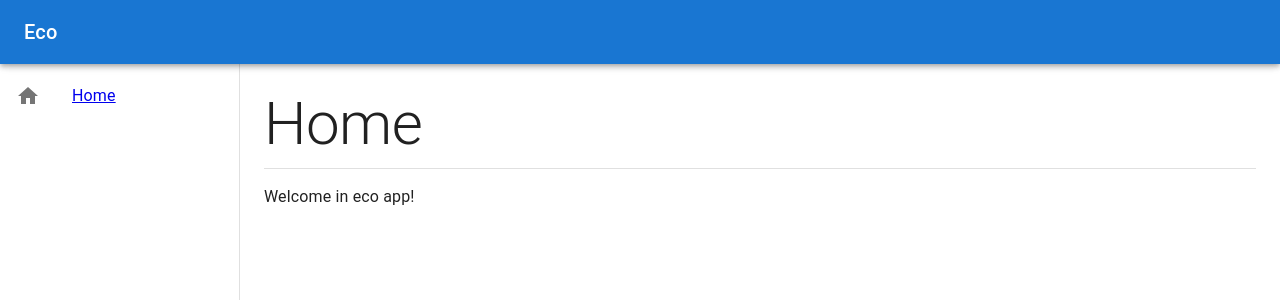
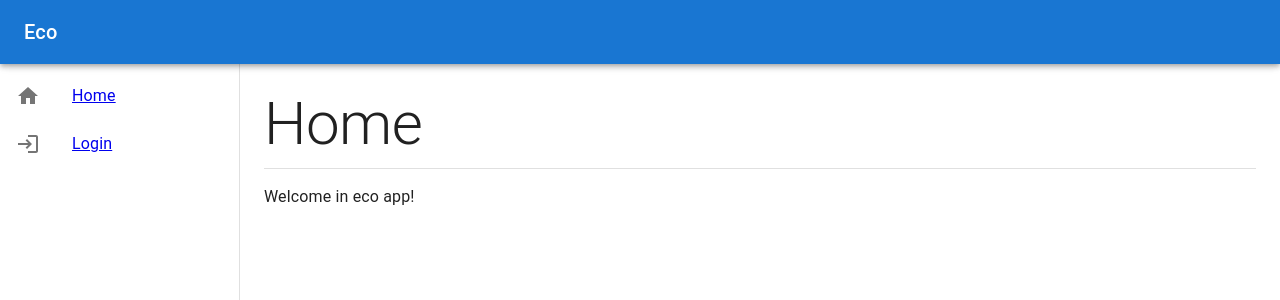
Before and after one commit to martinsvb/eco, a React (Vite) app in the folder apps/web/: page /home in a window 1280 px wide. Shown: the top 300 px of the page. Built offline with nearby package versions, Linux system fonts and the light colour scheme; no server answers; what @nestjs/common would draw is missing.

Commit message:
Layout and routing updated

```diff
--- a/apps/web/src/Router/routerConfiguration.tsx
+++ b/apps/web/src/Router/routerConfiguration.tsx
@@ -1,21 +1,32 @@
 import { Navigate, createBrowserRouter } from "react-router-dom";
+import { routes } from "@eco/config";
 import App from "../app/app";
 import { Login } from "../app/Auth/Login";
 import { Home } from "../app/Home";
+import { AccountsCmp } from "../app/AccountsCmp";
+import { Users } from "../app/Users";
 
 export const router = createBrowserRouter([
     {
-      path: "/",
+      path: routes.base,
       element: <App />,
       children: [
-        { index: true, element: <Navigate to="/home" replace /> },
+        { index: true, element: <Navigate to={`${routes.base}${routes.home}`} replace /> },
         {
-          path: "home",
+          path: routes.accounts,
+          element: <AccountsCmp />,
+        },
+        {
+          path: routes.home,
           element: <Home />,
         },
         {
-          path: "login",
+          path: routes.login,
           element: <Login />,
+        },
+        {
+          path: routes.users,
+          element: <Users />,
         },
       ],
     },
--- a/apps/web/src/app/Auth/GoogleLogin.tsx
+++ b/apps/web/src/app/Auth/GoogleLogin.tsx
@@ -1,5 +1,5 @@
 import { useCallback } from 'react';
-import { apiPostLoginGoogle, useAppDispatch } from '@eco/redux';
+import { apiPostLoginGoogle, setLoginGoogleError, useAppDispatch } from '@eco/redux';
 import { CredentialResponse, GoogleLogin } from '@react-oauth/google';
 
 export const GoogleLoginCmp = () => {
@@ -13,12 +13,17 @@ export const GoogleLoginCmp = () => {
     [dispatch]
   );
 
+  const handleError = useCallback(
+    () => {
+      dispatch(setLoginGoogleError('Login Failed'));
+    },
+    [dispatch]
+  );
+
   return (
     <GoogleLogin
       onSuccess={handleSuccess}
-      onError={() => {
-        console.log('Login Failed');
-      }}
+      onError={handleError}
     />
   );
 };
--- a/apps/web/src/app/app.tsx
+++ b/apps/web/src/app/app.tsx
@@ -1,58 +1,16 @@
 import CssBaseline from '@mui/material/CssBaseline';
 import Box from '@mui/material/Box';
-import Drawer from '@mui/material/Drawer';
-import AppBar from '@mui/material/AppBar';
-import Toolbar from '@mui/material/Toolbar';
-import List from '@mui/material/List';
-import Typography from '@mui/material/Typography';
-import ListItem from '@mui/material/ListItem';
-import ListItemButton from '@mui/material/ListItemButton';
-import ListItemIcon from '@mui/material/ListItemIcon';
-import ListItemText from '@mui/material/ListItemText';
-import HomeIcon from '@mui/icons-material/Home';
-import { Link, Outlet } from 'react-router-dom';
-
-const drawerWidth = 240;
+import LeftSidebar from './layout/LeftSidebar';
+import Header from './layout/Header';
+import Content from './layout/Content';
 
 export default () => {
   return (
     <Box sx={{ display: 'flex' }}>
       <CssBaseline />
-      <AppBar position="fixed" sx={{ zIndex: (theme) => theme.zIndex.drawer + 1 }}>
-        <Toolbar>
-          <Typography variant="h6" noWrap component="div">
-            Eco
-          </Typography>
-        </Toolbar>
-      </AppBar>
-      <Drawer
-        variant="permanent"
-        sx={{
-          width: drawerWidth,
-          flexShrink: 0,
-          [`& .MuiDrawer-paper`]: { width: drawerWidth, boxSizing: 'border-box' },
-        }}
-      >
-        <Toolbar />
-        <Box sx={{ overflow: 'auto' }}>
-          <List>
-            <ListItem disablePadding>
-              <ListItemButton>
-                <ListItemIcon>
-                  <HomeIcon />
-                </ListItemIcon>
-                <ListItemText>
-                <Link to="/home">Home</Link>
-                </ListItemText>
-              </ListItemButton>
-            </ListItem>
-          </List>
-        </Box>
-      </Drawer>
-      <Box component="main" sx={{ flexGrow: 1, p: 3 }}>
-        <Toolbar />
-        <Outlet />
-      </Box>
+      <Header />
+      <LeftSidebar />
+      <Content />
     </Box>
   );
 }
--- /dev/null
+++ b/apps/web/src/app/layout/Content.tsx
@@ -0,0 +1,14 @@
+import Box from '@mui/material/Box';
+import Toolbar from '@mui/material/Toolbar';
+import { Outlet } from 'react-router-dom';
+
+export const Content = () => {
+  return (
+    <Box component="main" sx={{ flexGrow: 1, p: 3 }}>
+      <Toolbar />
+      <Outlet />
+    </Box>
+  );
+}
+
+export default Content;
--- /dev/null
+++ b/apps/web/src/app/layout/Header.tsx
@@ -0,0 +1,17 @@
+import AppBar from '@mui/material/AppBar';
+import Toolbar from '@mui/material/Toolbar';
+import Typography from '@mui/material/Typography';
+
+const Header = () => {
+  return (
+    <AppBar position="fixed" sx={{ zIndex: (theme) => theme.zIndex.drawer + 1 }}>
+      <Toolbar>
+        <Typography variant="h6" noWrap component="div">
+          Eco
+        </Typography>
+      </Toolbar>
+    </AppBar>
+  );
+}
+
+export default Header;
--- /dev/null
+++ b/apps/web/src/app/layout/LeftSidebar.tsx
@@ -0,0 +1,81 @@
+import { ReactNode } from 'react';
+import { Link } from 'react-router-dom';
+import Box from '@mui/material/Box';
+import Drawer from '@mui/material/Drawer';
+import Toolbar from '@mui/material/Toolbar';
+import List from '@mui/material/List';
+import ListItem from '@mui/material/ListItem';
+import ListItemButton from '@mui/material/ListItemButton';
+import ListItemIcon from '@mui/material/ListItemIcon';
+import ListItemText from '@mui/material/ListItemText';
+import HomeIcon from '@mui/icons-material/Home';
+import LoginIcon from '@mui/icons-material/Login';
+import AccountBalanceWalletIcon from '@mui/icons-material/AccountBalanceWallet';
+import { routes } from '@eco/config';
+import { selectIsUserLoggedIn, useShallowEqualSelector } from '@eco/redux';
+
+const drawerWidth = 240;
+
+interface NavItemProps {
+  icon: ReactNode;
+  text: string;
+  to: string;
+}
+
+const NavItem = ({icon, text, to}: NavItemProps) => {
+  return (
+    <ListItem disablePadding>
+      <ListItemButton>
+        <ListItemIcon>
+          {icon}
+        </ListItemIcon>
+        <ListItemText>
+        <Link to={to}>{text}</Link>
+        </ListItemText>
+      </ListItemButton>
+    </ListItem>
+  )
+}
+
+export const LeftSidebar = () => {
+
+  const isUserLoggedIn = useShallowEqualSelector(selectIsUserLoggedIn);
+
+  return (
+    <Drawer
+      variant="permanent"
+      sx={{
+        width: drawerWidth,
+        flexShrink: 0,
+        [`& .MuiDrawer-paper`]: { width: drawerWidth, boxSizing: 'border-box' },
+      }}
+    >
+      <Toolbar />
+      <Box sx={{ overflow: 'auto' }}>
+        <List>
+          <NavItem
+            icon={<HomeIcon />}
+            text="Home"
+            to={`${routes.base}${routes.home}`}
+          />
+          {isUserLoggedIn
+            ?
+            <NavItem
+              icon={<AccountBalanceWalletIcon />}
+              text="Accounts"
+              to={`${routes.base}${routes.accounts}`}
+            />
+            :
+            <NavItem
+              icon={<LoginIcon />}
+              text="Login"
+              to={`${routes.base}${routes.login}`}
+            />
+          }
+        </List>
+      </Box>
+    </Drawer>
+  );
+}
+
+export default LeftSidebar;
--- a/libs/config/src/index.ts
+++ b/libs/config/src/index.ts
@@ -2,4 +2,5 @@ export * from './lib/api';
 export * from './lib/endpoints';
 export * from './lib/config';
 export * from './lib/prisma';
+export * from './lib/routes';
 export * from './lib/socket';
--- /dev/null
+++ b/libs/config/src/lib/routes.ts
@@ -0,0 +1,7 @@
+export const routes = {
+    base: '/',
+    accounts: 'accounts',
+    home: 'home',
+    login: 'login',
+    users: 'users',
+}
--- a/libs/redux/src/lib/slices/auth/authSlice.ts
+++ b/libs/redux/src/lib/slices/auth/authSlice.ts
@@ -1,6 +1,7 @@
 import { Auth } from '@eco/types';
 import { loginGooglePost, loginPost, refreshPost } from "./authApi";
 import { createSlice } from '../createSlice';
+import { PayloadAction } from '@reduxjs/toolkit';
 
 export interface AuthState {
   userAuth: Auth;
@@ -31,6 +32,9 @@ const authSlice = createSlice({
   initialState: initialAuthState,
   reducers: (create) => ({
     logout: create.reducer(() => initialAuthState),
+    setLoginGoogleError: create.reducer((state, {payload}: PayloadAction<string>) => {
+      state.loginGoogleError = payload
+    }),
     apiPostLogin: create.asyncThunk(
       loginPost,
       {
@@ -86,11 +90,22 @@ const authSlice = createSlice({
   selectors: {
     selectUserAuth: (state) => state.userAuth,
     selectAccessToken: (state) => state.userAuth.accessToken,
+    selectIsUserLoggedIn: (state) => !!state.userAuth.accessToken,
   },
 });
 
 export default authSlice.reducer;
 
-export const { apiPostLogin, apiPostLoginGoogle, apiPostRefresh } = authSlice.actions;
+export const {
+  apiPostLogin,
+  apiPostLoginGoogle,
+  apiPostRefresh,
+  logout,
+  setLoginGoogleError
+} = authSlice.actions;
 
-export const { selectAccessToken, selectUserAuth } = authSlice.selectors
+export const {
+  selectAccessToken,
+  selectUserAuth,
+  selectIsUserLoggedIn
+} = authSlice.selectors
```
